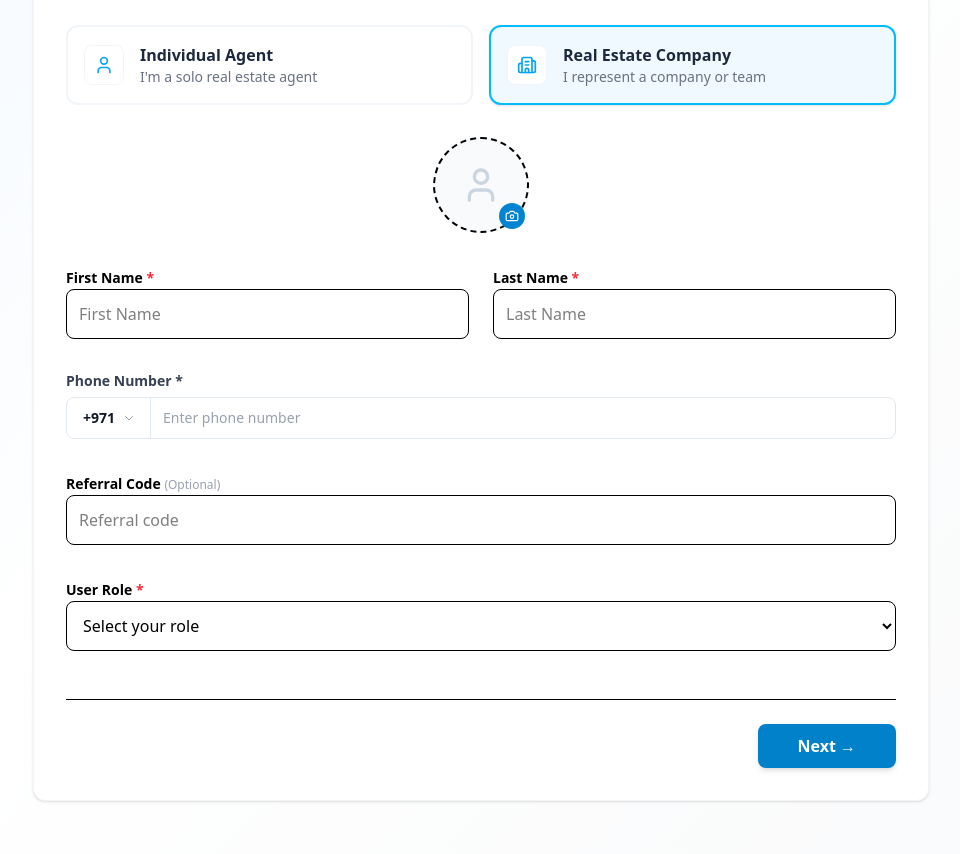
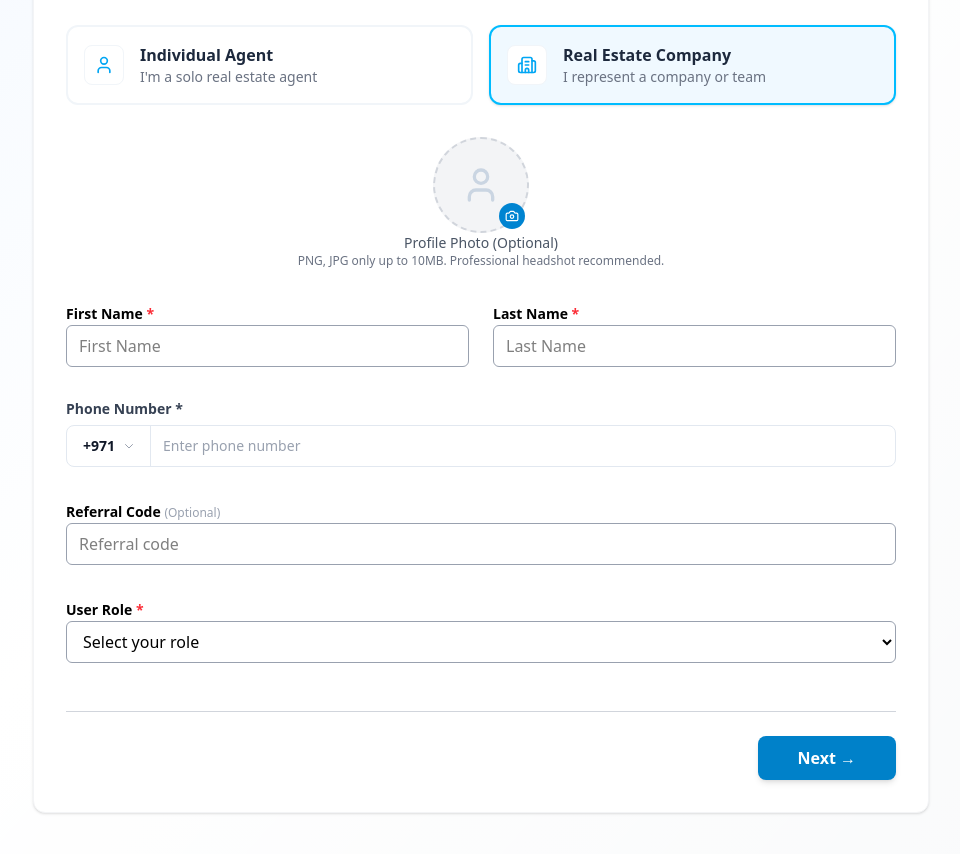
Before and after one commit to developedbysami/rem-app, a Next.js app: page /register in a window 1280 px wide. Shown: the part 580-1434 px from the top of the page, without its empty margins (159-1119 px from the left). Built offline with nearby package versions, Linux system fonts and the light colour scheme.

Commit message:
personal step fix

```diff
--- a/src/components/PersonalStep.tsx
+++ b/src/components/PersonalStep.tsx
@@ -91,26 +91,28 @@ export default function PersonalStep({ onNext, data, onAccountTypeChange }) {
 
       {/* Profile Pic */}
      <div className="flex flex-col items-center">
-       <div className='relative'>
-         <div className="relative w-24 h-24 rounded-full border-2 border-dashed bg-gray-50 flex items-center justify-center overflow-hidden">
+       <div className='relative group'>
+         <div className="relative w-24 h-24 rounded-full border-2 border-dashed border-gray-300 group-hover:border-gray-400 bg-gray-100 flex items-center justify-center overflow-hidden">
           {profileImage ? <img src={profileImage} alt="Profile" className="w-full h-full object-cover" /> : <User size={40} className="text-slate-300" />}
         </div>
           <button type="button" onClick={() => fileInputRef.current?.click()} className="absolute bottom-1 right-1 bg-sky-600 text-white rounded-full p-1.5"><Camera size={14} /></button>
        </div>
         <input type="file" ref={fileInputRef} hidden onChange={(e) => handleFileChange(e, true)} />
+        <p className='text-sm text-gray-600'>Profile Photo (Optional)</p>
+        <span className='text-xs text-gray-500'>PNG, JPG only up to 10MB. Professional headshot recommended.</span>
       </div>
 
       {/* Name Fields */}
       <div className="grid grid-cols-1 md:grid-cols-2 gap-6">
         <div className="space-y-1.5">
           <label className="text-sm font-semibold">First Name <span className='text-red-500'>*</span></label>
-          <input {...register('firstName')} className="w-full p-3 border rounded-lg focus:border-sky-400 outline-none" placeholder="First Name" />
-          {errors.firstName && <p className="text-red-500 text-xs mt-1">{errors.firstName.message?.toString()}</p>}
+          <input {...register('firstName')} className="input p-3 border rounded-lg focus:border-sky-400 outline-none" placeholder="First Name" />
+          {errors.firstName && <p className="text-red-500 text-sm mt-1">{errors.firstName.message?.toString()}</p>}
         </div>
         <div className="space-y-1.5">
           <label className="text-sm font-semibold">Last Name <span className='text-red-500'>*</span></label>
-          <input {...register('lastName')} className="w-full p-3 border rounded-lg focus:border-sky-400 outline-none" placeholder="Last Name" />
-          {errors.lastName && <p className="text-red-500 text-xs mt-1">{errors.lastName.message?.toString()}</p>}
+          <input {...register('lastName')} className="input p-3 border rounded-lg focus:border-sky-400 outline-none" placeholder="Last Name" />
+          {errors.lastName && <p className="text-red-500 text-sm mt-1">{errors.lastName.message?.toString()}</p>}
         </div>
       </div>
 
@@ -121,20 +123,20 @@ export default function PersonalStep({ onNext, data, onAccountTypeChange }) {
       {/* Referral Code */}
       <div className="space-y-1.5">
         <label className="text-sm font-semibold">Referral Code <span className="text-gray-400 font-normal text-xs">(Optional)</span></label>
-        <input {...register('referralCode')} className="w-full p-3 border rounded-lg focus:border-sky-400 outline-none" placeholder="Referral code" />
+        <input {...register('referralCode')} className="input p-3 border rounded-lg focus:border-sky-400 outline-none" placeholder="Referral code" />
       </div>
 
       {/* User Role */}
       <div className="space-y-1.5">
         <label className="text-sm font-semibold">User Role <span className='text-red-500'>*</span></label>
-        <select {...register('userRole')} className="w-full p-3 border rounded-lg focus:border-sky-400 outline-none bg-white">
+        <select {...register('userRole')} className="input p-3 border rounded-lg focus:border-sky-400 outline-none bg-white">
           <option value="">Select your role</option>
           <option value="admin">Admin</option>
           <option value="agent">Agent</option>
           <option value="manager">Manager</option>
           <option value="director">Director</option>
         </select>
-        {errors.userRole && <p className="text-red-500 text-xs mt-1">{errors.userRole.message?.toString()}</p>}
+        {errors.userRole && <p className="text-red-500 text-sm mt-1">{errors.userRole.message?.toString()}</p>}
       </div>
 
       {/* Certificate Upload for Agents */}
@@ -169,7 +171,7 @@ export default function PersonalStep({ onNext, data, onAccountTypeChange }) {
         </div>
       )}
 
-      <div className="flex justify-end mt-12 pt-6 border-t">
+      <div className="flex justify-end mt-12 pt-6 border-t border-gray-300">
         <button type="submit" className="bg-[#0081C9] hover:bg-[#006da8] text-white px-10 py-2.5 rounded-lg font-bold shadow-md transition-all active:scale-95">Next →</button>
       </div>
     </form>
```
